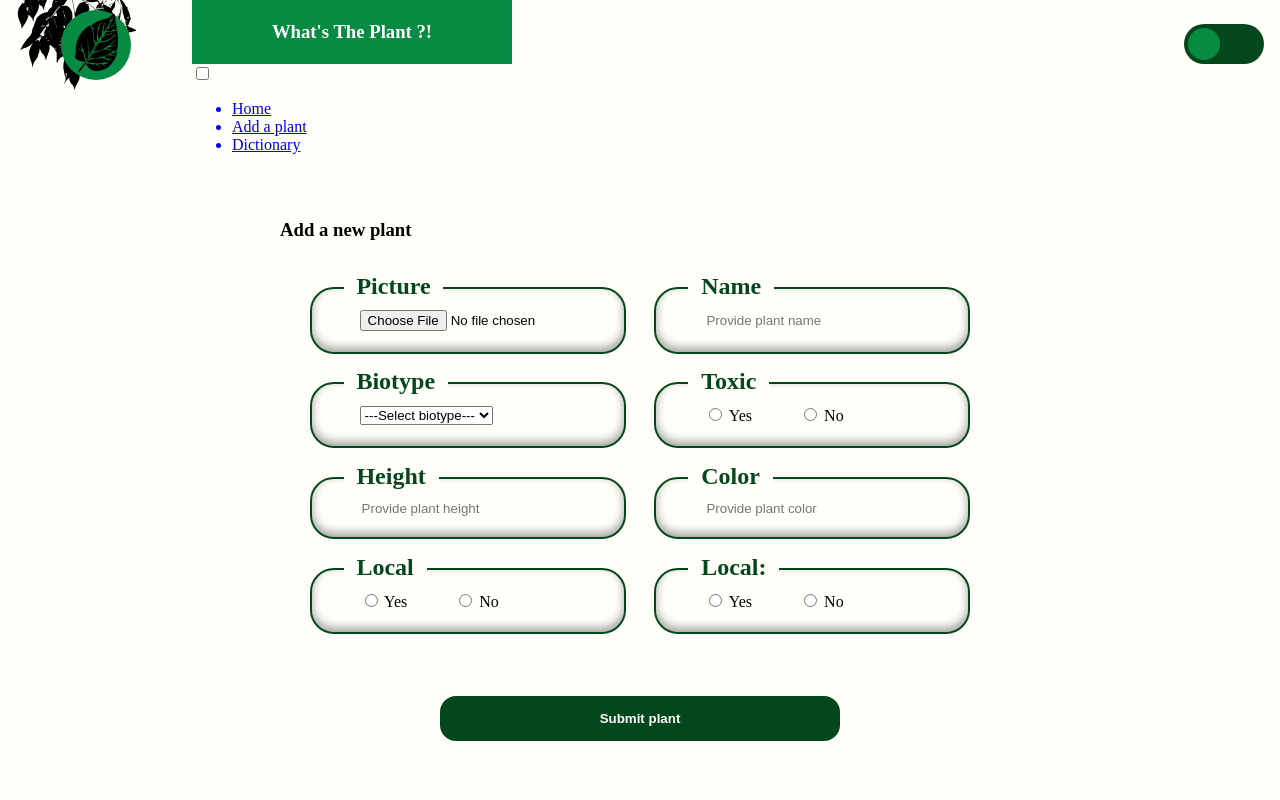
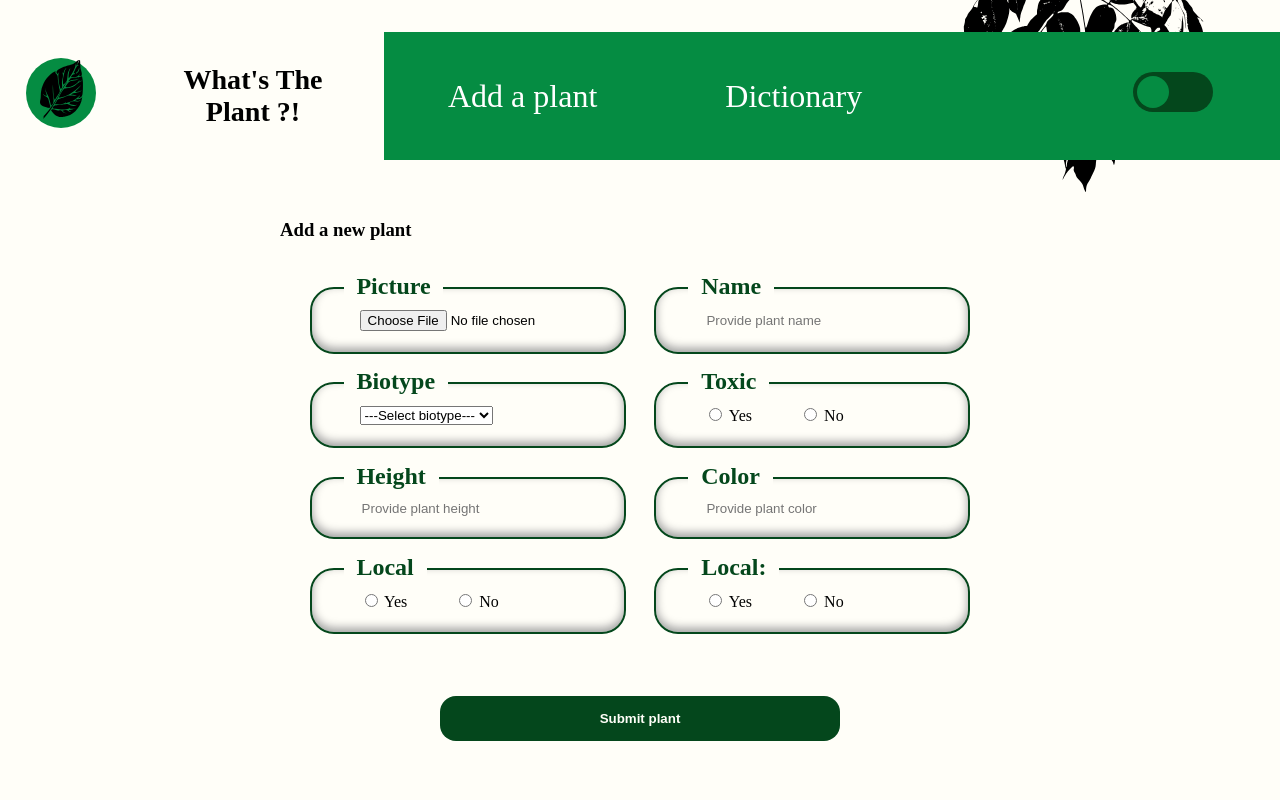
Before and after one commit to Permarole/WhatsThePlant, a PHP site: page /addPlant.html in a window 1280 px wide. Run offline with PHP 8.4, Linux system fonts and the light colour scheme.

Commit message:
fixed header style on desktop mode and implementation of nav links

```diff
--- a/addPlant.html
+++ b/addPlant.html
@@ -29,7 +29,6 @@
 				<input type="checkbox" onclick="toggleDarkMode()" />
 				<span class="headerContainer__switch__slider round"></span>
 			</label>
-		</header>
 			<nav>
 				<section class="hero">
 					<h1 class="hero__title">What's The Plant ?!</h1>
@@ -41,12 +40,12 @@
 					<span></span>
 
 					<ul id="menu">
-					<a href="index.html"><li>Home</li></a>
-					<a href="#"><li>Add a plant</li></a>
+						<a href="addPlant.html"><li>Add a plant</li></a>
 						<a href="library.html"><li>Dictionary</li></a>
 					</ul>
 				</div>
 			</nav>
+		</header>
 
 		<section class="addPlant">
 			<h3 class="addPlant__intro">Add a new plant</h3>
--- a/desktopStyle.css
+++ b/desktopStyle.css
@@ -3,6 +3,84 @@ body {
 	grid-template: 200px 1fr / 15% 25% 20% 20% 20%;
 	justify-items: stretch;
 	align-items: stretch;
+	background-image: url("./assets/headerDecoration.svg");
+	background-position-x: 75vw;
+	background-repeat: no-repeat;
+	background-size: 20%;
+}
+
+header {
+	margin-top: 2em;
+	display: flex;
+	grid-area: 1/1/1/6;
+	flex-flow: row nowrap;
+	justify-content: flex-start;
+}
+
+nav {
+	display: flex;
+	flex-direction: row;
+	margin-right: auto;
+}
+
+.headerContainer {
+	justify-content: flex-start;
+	width: auto;
+	background-image: none;
+	margin: 1rem;
+}
+
+.headerContainer__switch {
+	position: absolute;
+}
+
+.headerContainer__switch__slider {
+	top: 0.5em;
+	right: -90vw;
+}
+
+#menu {
+	margin-right: auto;
+}
+
+#menuToggle {
+}
+
+#menuToggle input {
+	display: none;
+}
+
+ul {
+	display: flex !important;
+	flex-direction: row;
+	list-style: none;
+	justify-content: flex-start;
+	align-items: center;
+	padding: 2em 0;
+	margin: 0;
+	width: 70vw;
+	background-color: var(--primary-color);
+}
+
+a {
+	text-decoration: none;
+	font-size: 2em;
+}
+
+.hero {
+	width: auto;
+	font-size: 2em;
+	padding: 2rem 2em;
+	color: black;
+	background-color: var(--bg-color);
+}
+
+li {
+	color: white;
+	display: flex;
+	align-items: center;
+	height: 64px;
+	padding: 0 2em;
 }
 
 .game {
@@ -68,3 +146,14 @@ footer {
 .addPlant__submit {
 	max-width: 25rem;
 }
+
+@media screen and (max-width: 1520px) {
+	.hero {
+		font-size: 1.5em;
+	}
+
+	.headerContainer__switch__slider {
+		top: 0.5em;
+		right: -86vw;
+	}
+}
--- a/index.html
+++ b/index.html
@@ -7,7 +7,7 @@
 		<link rel="stylesheet" href="style.css" />
 		<link
 			rel="stylesheet"
-			media="screen and (min-width: 750px)"
+			media="screen and (min-width: 1000px)"
 			href="desktopStyle.css"
 		/>
 		<title>What's The Plant</title>
@@ -29,7 +29,6 @@
 				<input type="checkbox" onclick="toggleDarkMode()" />
 				<span class="headerContainer__switch__slider round"></span>
 			</label>
-		</header>
 			<nav>
 				<section class="hero">
 					<h1 class="hero__title">What's The Plant ?!</h1>
@@ -41,12 +40,12 @@
 					<span></span>
 
 					<ul id="menu">
-					<a href="#"><li>Home</li></a>
 						<a href="addPlant.html"><li>Add a plant</li></a>
 						<a href="library.html"><li>Dictionary</li></a>
 					</ul>
 				</div>
 			</nav>
+		</header>
 
 		<section class="game">
 			<h3 class="game__intro">Test your knowledge:</h3>
--- a/style.css
+++ b/style.css
@@ -72,6 +72,10 @@ img {
   background-color: var(--primary-color);
   margin: 10px;
   border-radius: 50%;
+}
+
+#menu{
+  display: none;
 }
 
 /*---------------------Slidder Dark Mode-------------*/
```
Lines whose indentation alone changed are shown as unchanged.
